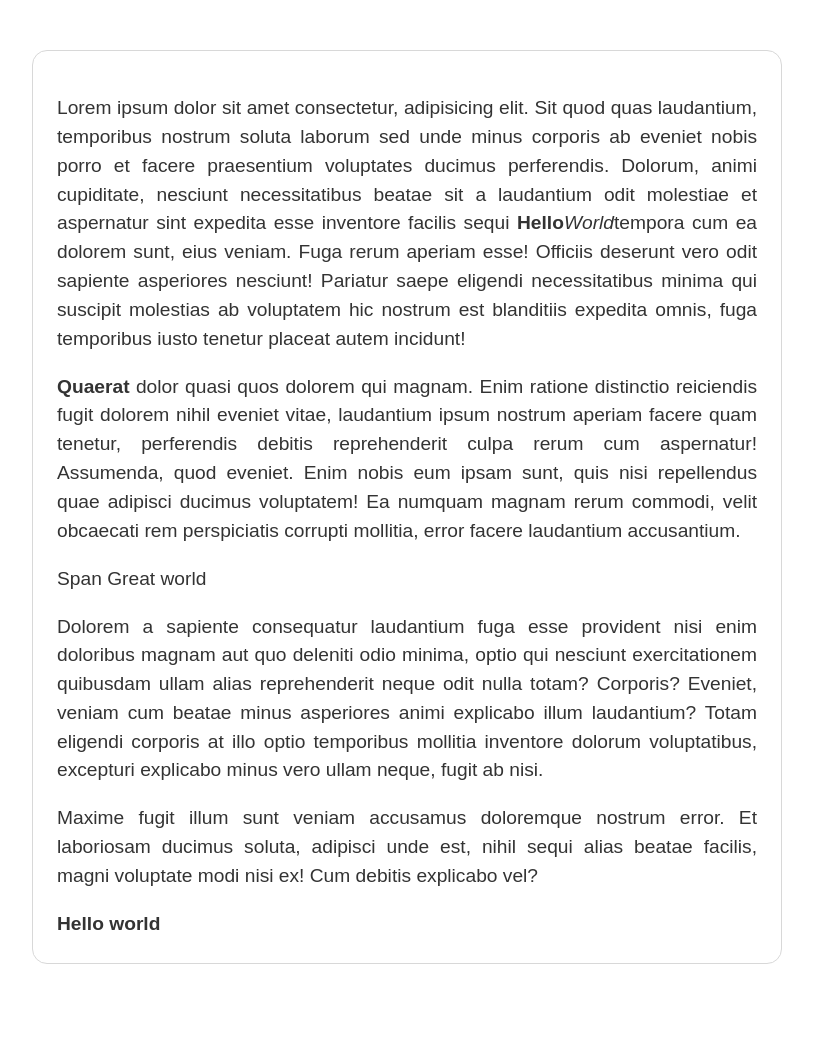
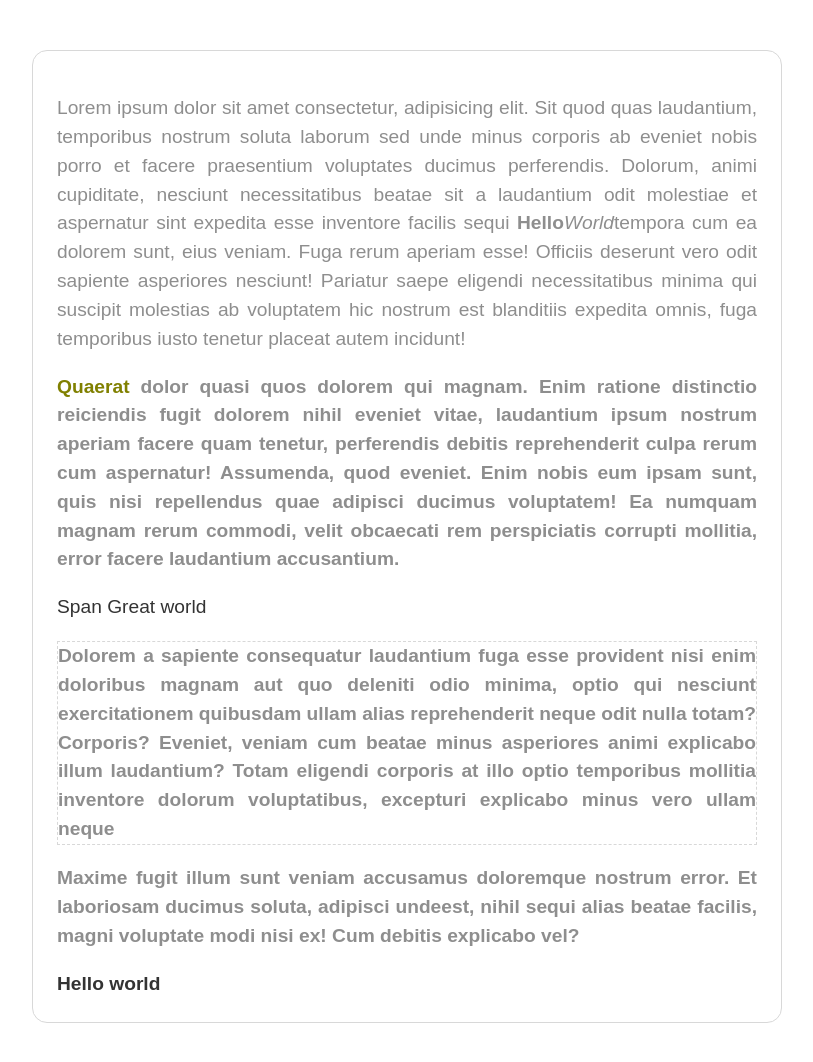
Before and after one commit to Junghyun1999/deepdive_6, a plain HTML site: page 0926_02.html in a window 1280 px wide. Shown: the whole page, without its empty margins (233-1046 px from the left). Before the commit the page ends 1014 px from the top, so only its background shows below. Drawn offline with Linux system fonts and the light colour scheme.

Commit message:
dom tree

```diff
--- a/0926_02.html
+++ b/0926_02.html
@@ -18,54 +18,69 @@
             color: #333;
             text-align: justify;
         }
+
+        /* Mission 01 하위요소선택자(공백) : .container의 모든 문단태그 <p> 태그는 글자색을 "#e8e8e8"로 지정 */
+        /* Mission 02 자식요소선택자)(>) : .container의 자식요소 <p>태그에만 글자를 굵게 font-weight:600 */
+        /* Mission 03 자식요소선택자(>) : p태그의 child요소 <strong>에만 컬러를 'olive'로 지정 */
+        /* Mission 04 형제요소선택자(+) : <span>태그 바로뒤에 있는 <p>태그에만 테두리 지정 border:1px dashed #d8d8d8 */
+
+            .container p {
+            color: #8e8e8e;
+        }
+
+        .container > p {
+            font-weight: 600;
+        }
+
+        p > strong {
+            color: olive;
+        }
+
+        span + p {
+            border: 1px dashed #d8d8d8
+        }
+
+
     </style>
 </head>
 
 <body>
-
-
-
     <div class="container">
+        <section>
             <p>
                 Lorem ipsum dolor sit amet consectetur, adipisicing elit. Sit quod quas laudantium, temporibus nostrum
-            soluta
-            laborum sed unde minus corporis ab eveniet nobis porro et facere praesentium voluptates ducimus perferendis.
-            Dolorum, animi cupiditate, nesciunt necessitatibus beatae sit a laudantium odit molestiae et aspernatur sint
-            expedita esse inventore facilis sequi <span><strong>Hello</strong><i>World</i></span>tempora cum ea dolorem
+                soluta laborum sed unde minus corporis ab eveniet nobis porro et facere praesentium voluptates ducimus
+                perferendis.
+                Dolorum, animi cupiditate, nesciunt necessitatibus beatae sit a laudantium odit molestiae et aspernatur
+                sint
+                expedita esse inventore facilis sequi <span><strong>Hello</strong><i>World</i></span>tempora cum ea
+                dolorem
                 sunt, eius veniam. Fuga rerum aperiam esse!
                 Officiis deserunt vero odit sapiente asperiores nesciunt! Pariatur saepe eligendi necessitatibus minima
                 qui
                 suscipit molestias ab voluptatem hic nostrum est blanditiis expedita omnis, fuga temporibus iusto
-            tenetur
-            placeat autem incidunt!
+                tenetur placeat autem incidunt!
             </p>
+        </section>
         <p>
             <strong>Quaerat</strong> dolor quasi quos dolorem qui magnam. Enim ratione distinctio reiciendis fugit
-            dolorem nihil eveniet
-            vitae, laudantium ipsum nostrum aperiam facere quam tenetur, perferendis debitis reprehenderit culpa rerum
-            cum
-            aspernatur!
+            dolorem nihil eveniet vitae, laudantium ipsum nostrum aperiam facere quam tenetur, perferendis debitis
+            reprehenderit culpa rerum cum aspernatur!
             Assumenda, quod eveniet. Enim nobis eum ipsam sunt, quis nisi repellendus quae adipisci ducimus voluptatem!
-            Ea
-            numquam magnam rerum commodi, velit obcaecati rem perspiciatis corrupti mollitia, error facere laudantium
+            Ea numquam magnam rerum commodi, velit obcaecati rem perspiciatis corrupti mollitia, error facere laudantium
             accusantium.
         </p>
         <span>Span Great world</span>
         <p>
             Dolorem a sapiente consequatur laudantium fuga esse provident nisi enim doloribus magnam aut quo deleniti
-            odio
-            minima, optio qui nesciunt exercitationem quibusdam ullam alias reprehenderit neque odit nulla totam?
+            odio minima, optio qui nesciunt exercitationem quibusdam ullam alias reprehenderit neque odit nulla totam?
             Corporis?
             Eveniet, veniam cum beatae minus asperiores animi explicabo illum laudantium? Totam eligendi corporis at
-            illo
-            optio temporibus mollitia inventore dolorum voluptatibus, excepturi explicabo minus vero ullam neque, fugit
-            ab
-            nisi.
+            illo optio temporibus mollitia inventore dolorum voluptatibus, excepturi explicabo minus vero ullam neque
         </p>
         <p>
             Maxime fugit illum sunt veniam accusamus doloremque nostrum error. Et laboriosam ducimus soluta, adipisci
-            unde
-            est, nihil sequi alias beatae facilis, magni voluptate modi nisi ex! Cum debitis explicabo vel?
+            undeest, nihil sequi alias beatae facilis, magni voluptate modi nisi ex! Cum debitis explicabo vel?
         </p>
         <strong>Hello world</strong>
     </div>
```
Lines whose indentation alone changed are shown as unchanged.
